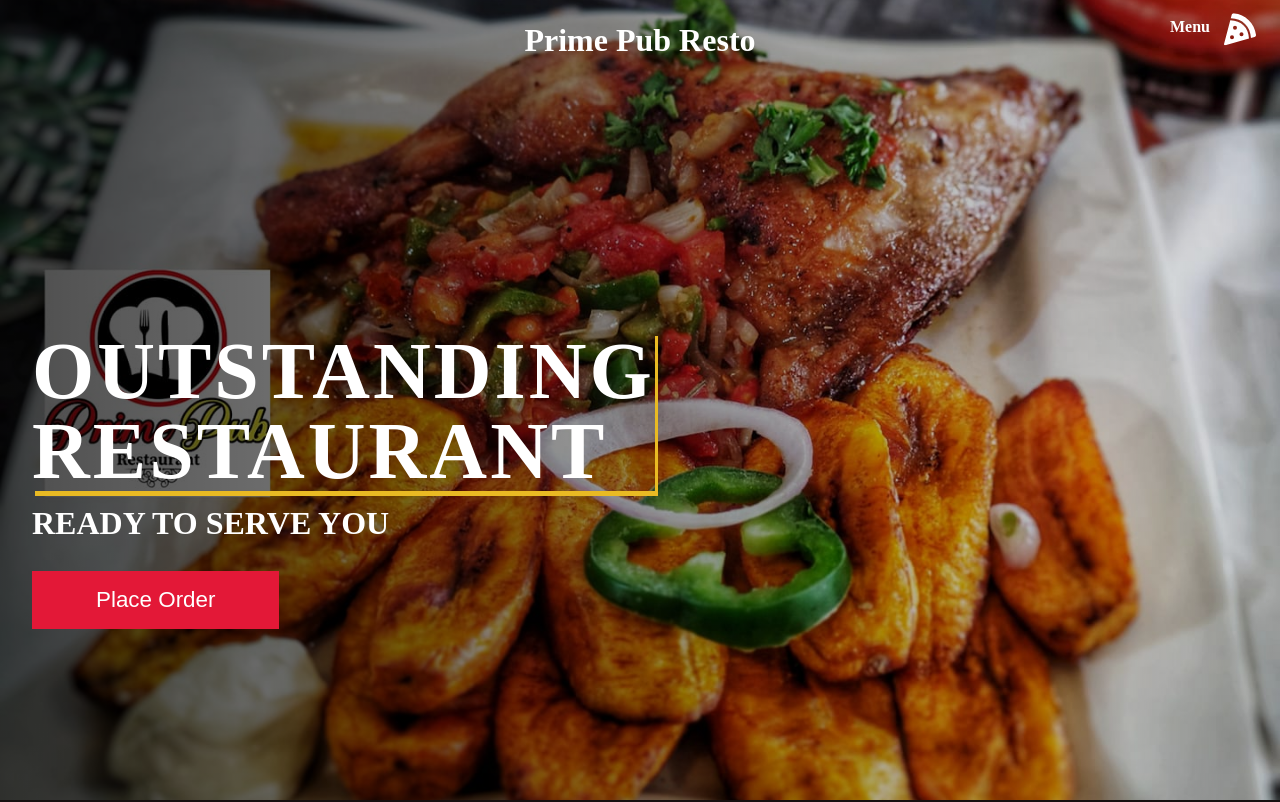
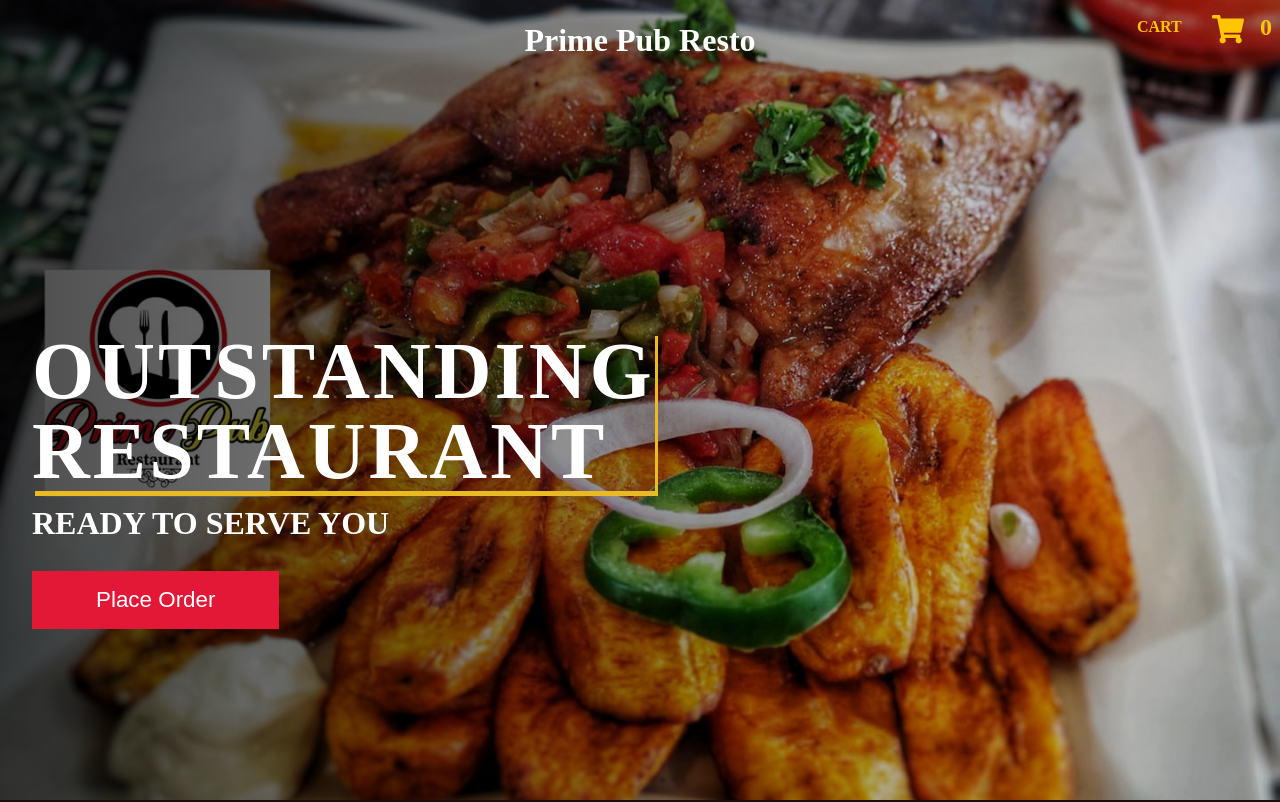
Before and after one commit to npateson/primepub, a React (Create React App) app: page / in a window 1280 px wide. Shown: the top 802 px of the page. Built offline with nearby package versions, Linux system fonts and the light colour scheme.

Commit message:
first commit with basic landing page and sidebar

```diff
--- a/src/components/NavBar/NavBarElements.js
+++ b/src/components/NavBar/NavBarElements.js
@@ -1,6 +1,6 @@
 import styled from 'styled-components';
 import {NavLink as Link } from 'react-router-dom'
-import {FaPizzaSlice} from 'react-icons/fa'
+import {FaShoppingCart} from 'react-icons/fa'
 
 export const Nav = styled.nav`
 background: transparent;
@@ -33,13 +33,27 @@ right: 0;
 cursor: pointer;
 color: #fff;
 
-p {
+p{
     transform: translate(-175%, 100%);
     font-weight: bold;
+    color: #ffc500;
+    margin-right: 0px;
+    // display: inline-block;
+}
+
+span {
+    color: #ffc500;
+    font-size: 1.5rem;
+    display: inline-block;
+    transform: translateY(-15px);
+    margin-right: 8px;
 }
 `
 
-export const Bars = styled(FaPizzaSlice)`
+export const Bars = styled(FaShoppingCart)`
 font-size: 2rem;
 transform: translate(-50%, -15%);
+color: #ffc500;
+margin-left: 0
+display: inline-block;
 `
--- a/src/components/NavBar/index.js
+++ b/src/components/NavBar/index.js
@@ -9,8 +9,9 @@ const NavBar = (props) => {
                 <NavLink to='/'>Prime Pub Resto</NavLink>
 
                 <NavIcon onClick={toggle}>
-                   <p>Menu</p>
+                   <p>CART</p>
                    <Bars />
+                   <span>0</span>
                 </NavIcon>
             </Nav>
         </>
```
